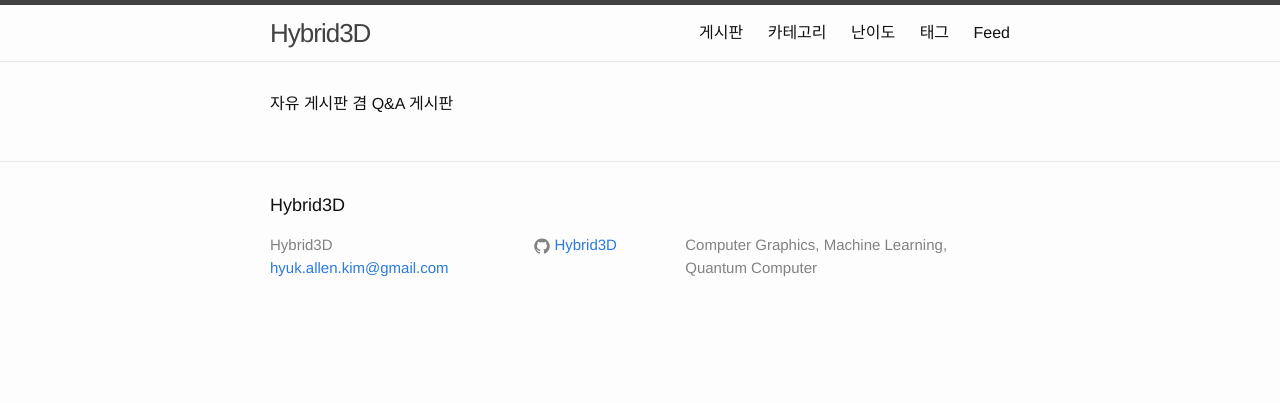
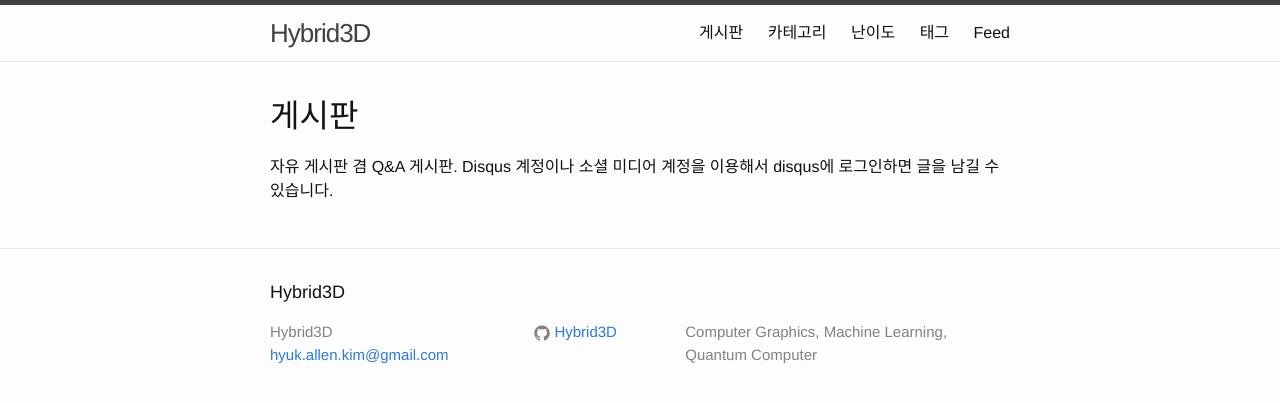
Before and after one commit to Hybrid3D/hybrid3d.github.io, a Jekyll site: the page built from board.md, in a window 1280 px wide. Shown: the top 403 px of the page. Built offline with Jekyll 4.4.1, drawn with Linux system fonts in a browser that asks for light colours; comment, search, counter and statistics services are not loaded.

Commit message:
Update board.md

```diff
--- a/board.md
+++ b/board.md
@@ -7,5 +7,6 @@ comments: true
 published: true
 ---
 {% include mathjax.html %}
-자유 게시판 겸 Q&A 게시판
+# 게시판
+자유 게시판 겸 Q&A 게시판. Disqus 계정이나 소셜 미디어 계정을 이용해서 disqus에 로그인하면 글을 남길 수 있습니다.
 {% include comments.html %}
```
